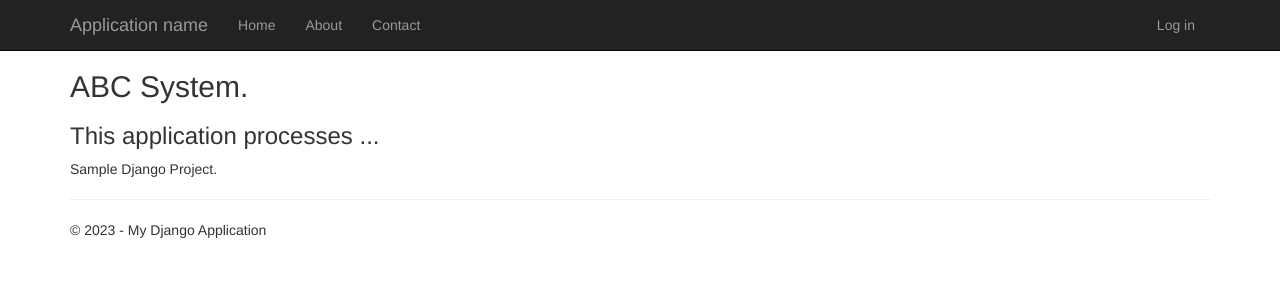
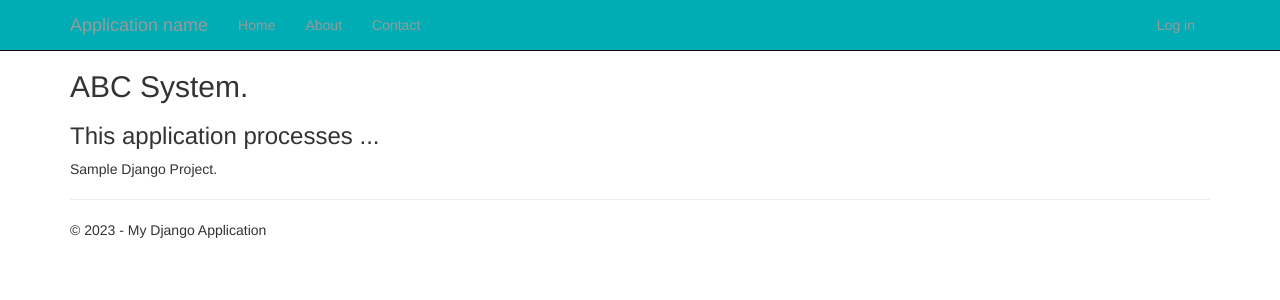
Before and after one commit to waiee/DjangoPurchasingSystem, a Django app: page /about in a window 1280 px wide. Shown: the top 300 px of the page. Run offline with Django 4.2, Linux system fonts and the light colour scheme; some libraries are stand-ins or nearby versions.

Commit message:
continue

```diff
--- a/myproject/app/templates/app/layout.html
+++ b/myproject/app/templates/app/layout.html
@@ -11,7 +11,7 @@
 </head>
 
 <body>
-    <div class="navbar navbar-inverse navbar-fixed-top">
+    <div class="navbar navbar-inverse navbar-fixed-top" style="background-color: #00ADB5">
         <div class="container">
             <div class="navbar-header">
                 <button type="button" class="navbar-toggle" data-toggle="collapse" data-target=".navbar-collapse">
```
